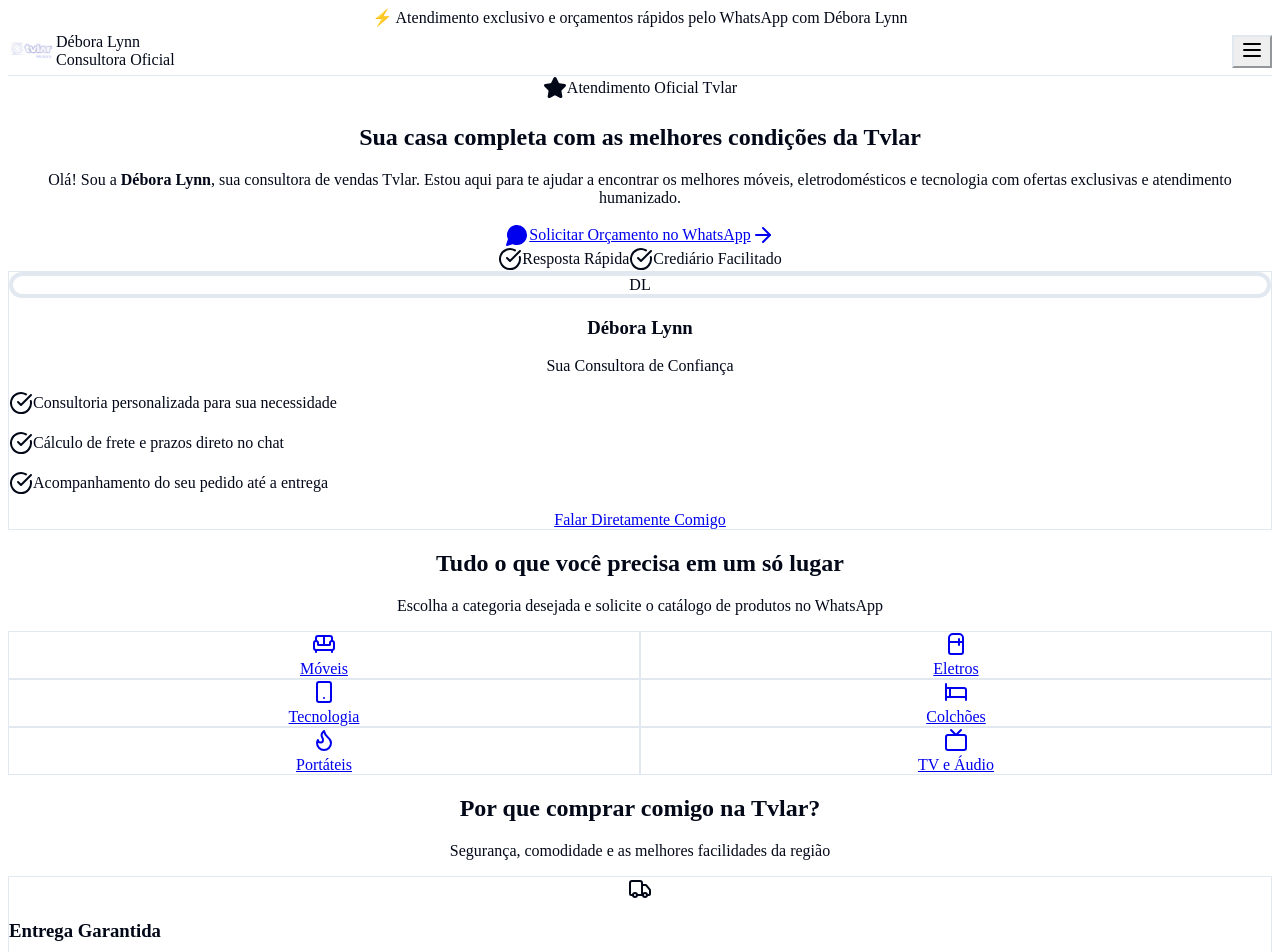
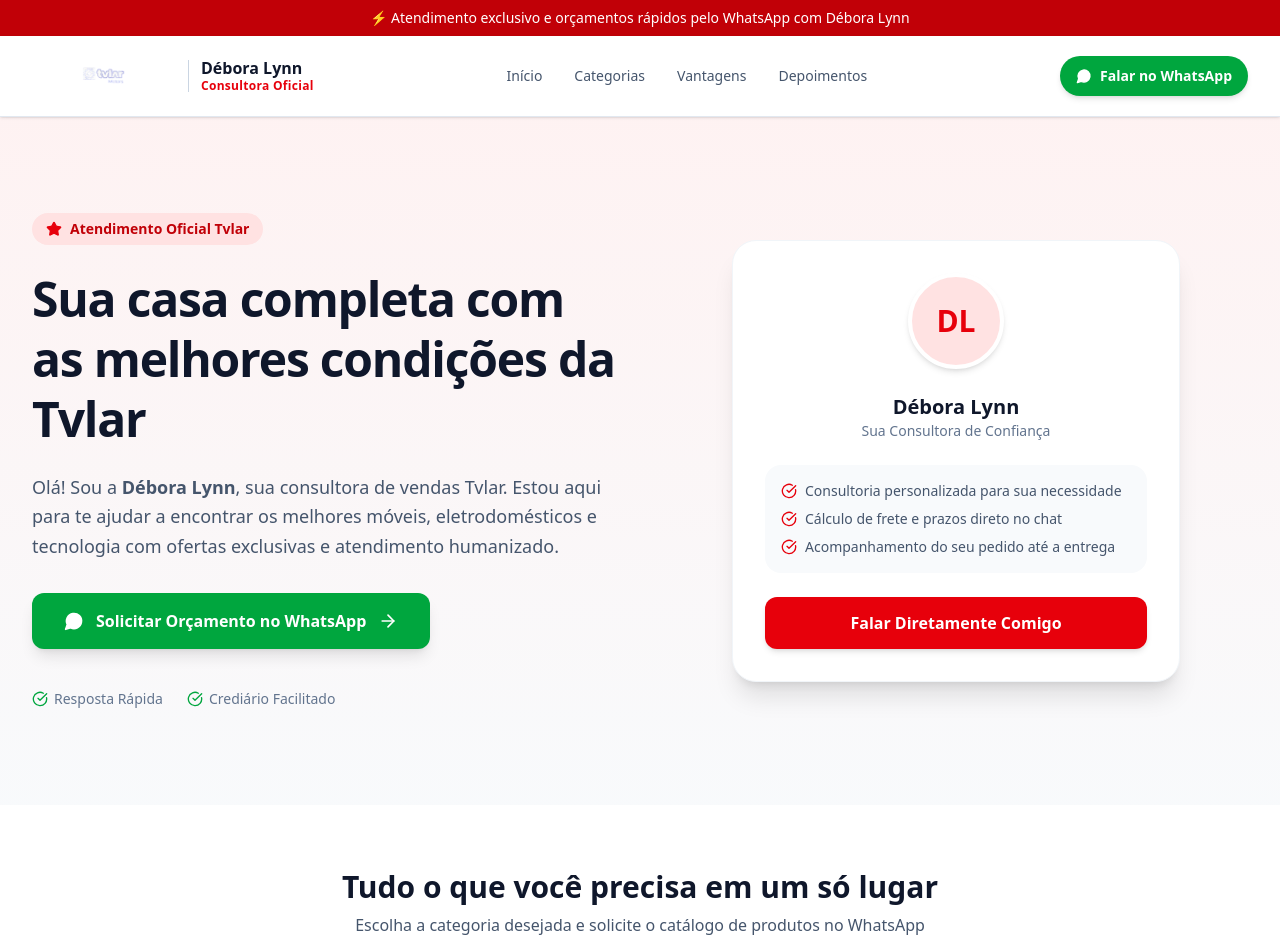
Before and after one commit to saymhonmonteiro69/Deborallynn-Consultora-Ofc., a Next.js app: page / in a window 1280 px wide. Shown: the top 952 px of the page. Built offline with nearby package versions, Linux system fonts and the light colour scheme.

Commit message:
Refactor Tailwind CSS imports and variables

```diff
--- a/app/globals.css
+++ b/app/globals.css
@@ -1,6 +1,5 @@
-@tailwind base;
-@tailwind components;
-@tailwind utilities;
+@import "tailwindcss";
+@import "tw-animate-css";
 
 @layer base {
   :root {
@@ -29,10 +28,10 @@
 
 @layer base {
   * {
-    border-color: hsl(var(--border));
+    border-color: var(--border);
   }
   body {
-    background-color: hsl(var(--background));
-    color: hsl(var(--foreground));
+    background-color: var(--background);
+    color: var(--foreground);
   }
 }
```
